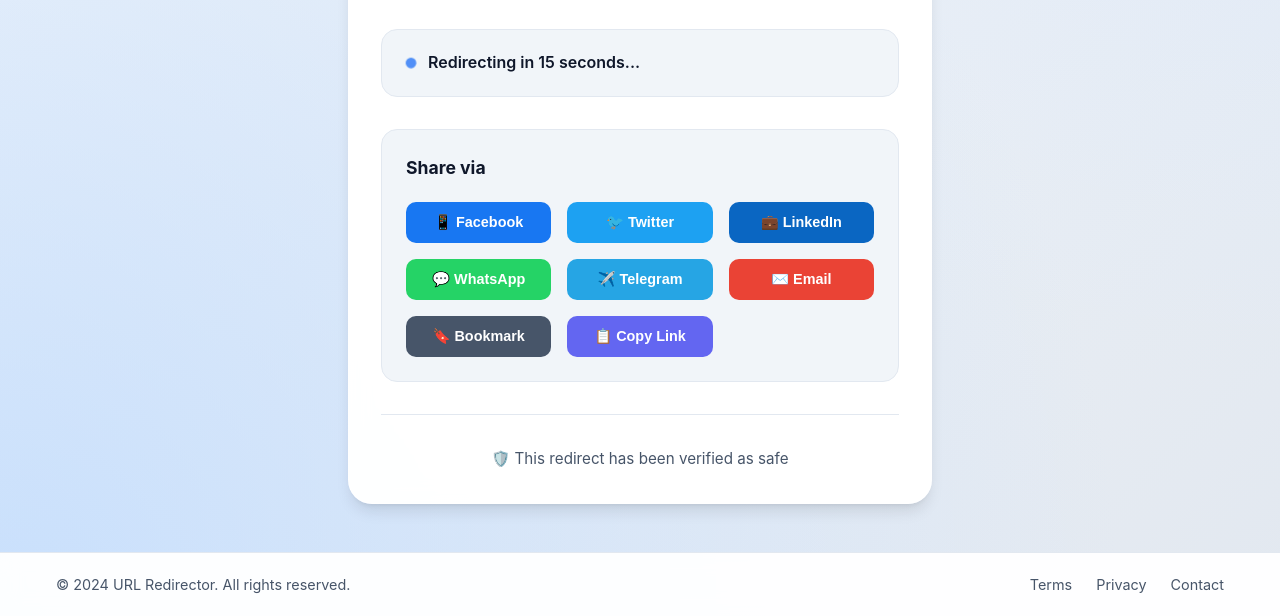
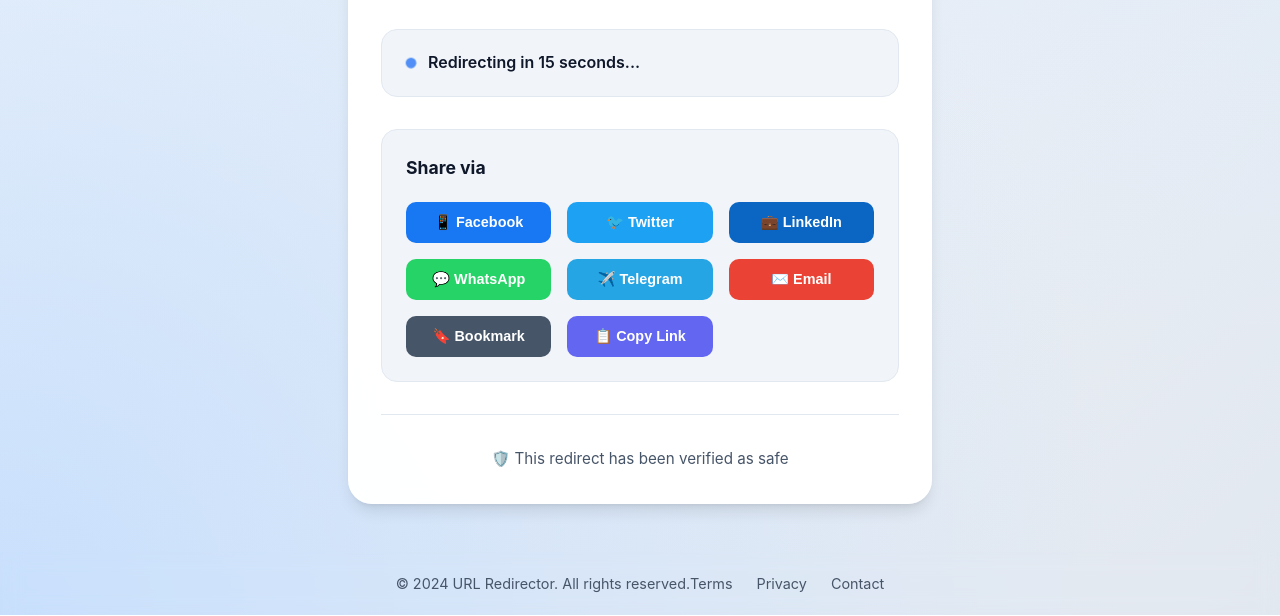
Before and after one commit to ErolledDev/heto-nga, a website: page u.html in a window 1280 px wide. Shown: the part 741-1357 px from the top of the page. Drawn offline with Linux system fonts and the light colour scheme.

Commit message:
Update u.css

```diff
--- a/u.css
+++ b/u.css
@@ -603,9 +603,9 @@ body {
 
 /* Footer */
 .footer {
-    background: rgba(255, 255, 255, 0.95);
+  /*  background: rgba(255, 255, 255, 0.95);
+    border-top: 1px solid var(--border);*/
     padding: 1.25rem;
-    border-top: 1px solid var(--border);
     margin-top: 2rem;
     backdrop-filter: blur(10px);
 }
@@ -614,7 +614,8 @@ body {
     max-width: 1200px;
     margin: 0 auto;
     display: flex;
-    justify-content: space-between;
+    /* justify-content: space-between; */
+   justify-content: center;
     align-items: center;
     padding: 0 1rem;
 }
```
